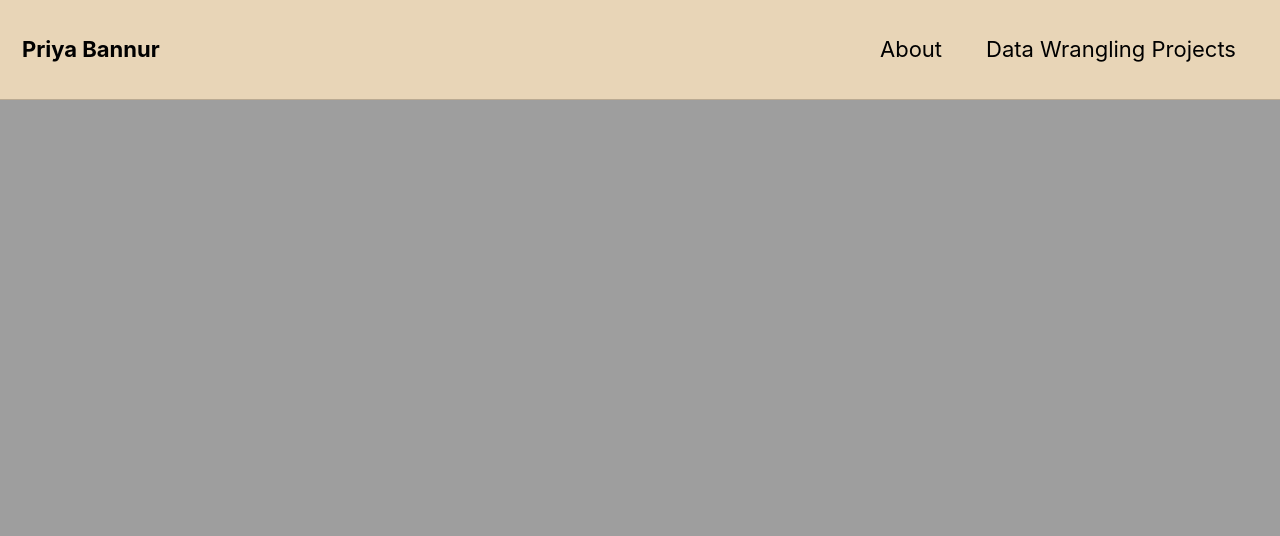
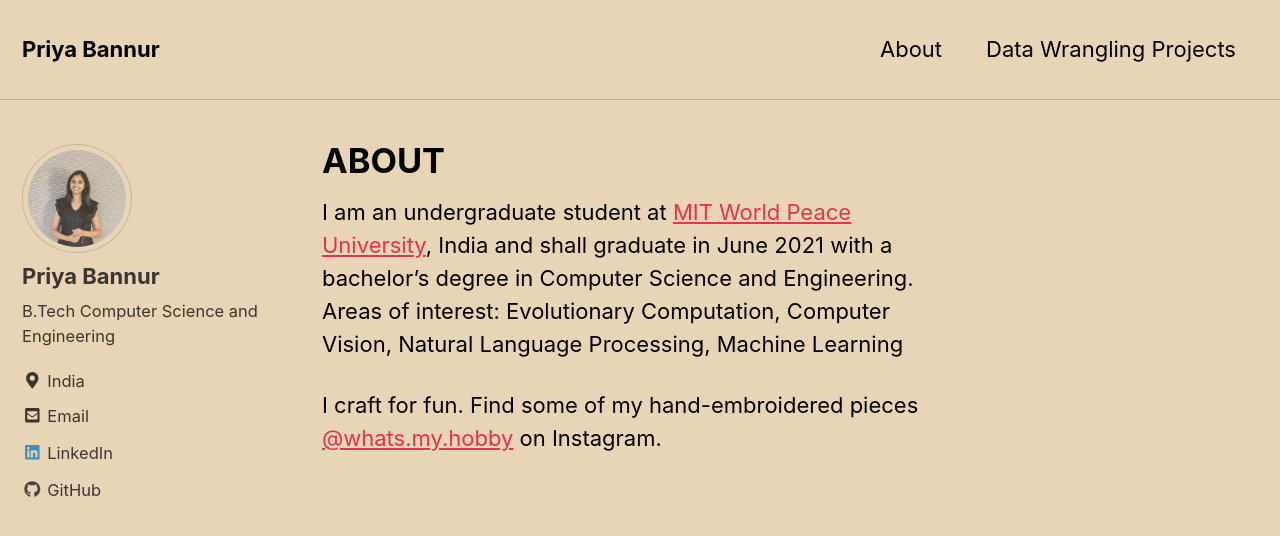
Before and after one commit to Priya-SB/Priya-SB.github.io, a Jekyll site: the page built from _pages/about.md, in a window 1280 px wide and 900 px high. Shown: the top 536 px of the window. Built offline with Jekyll 4.4.1, drawn with Linux system fonts in a browser that asks for light colours; nearby versions of some CDN libraries; some of the changed text lies outside the part shown.

Commit message:
Update about.md

```diff
--- a/_pages/about.md
+++ b/_pages/about.md
@@ -1,10 +1,9 @@
 ---
-title: "About"
+title: "ABOUT"
 permalink: /about/
-header:
-  image: "/images/zakim.jpg"
 ---
 
-I'm a senior data scientist who excels at data wrangling, machine learning, exploratory analysis, and data visualizations.
+I am an undergraduate student at [MIT World Peace University](https://mitwpu.edu.in/), India and shall graduate in June 2021 with a bachelor's degree in Computer Science and Engineering.
+Areas of interest: Evolutionary Computation, Computer Vision, Natural Language Processing, Machine Learning
 
-Etc, etc, etc
+I craft for fun. Find some of my hand-embroidered pieces [@whats.my.hobby](https://www.instagram.com/whats.my.hobby/?hl=en) on Instagram.
```
